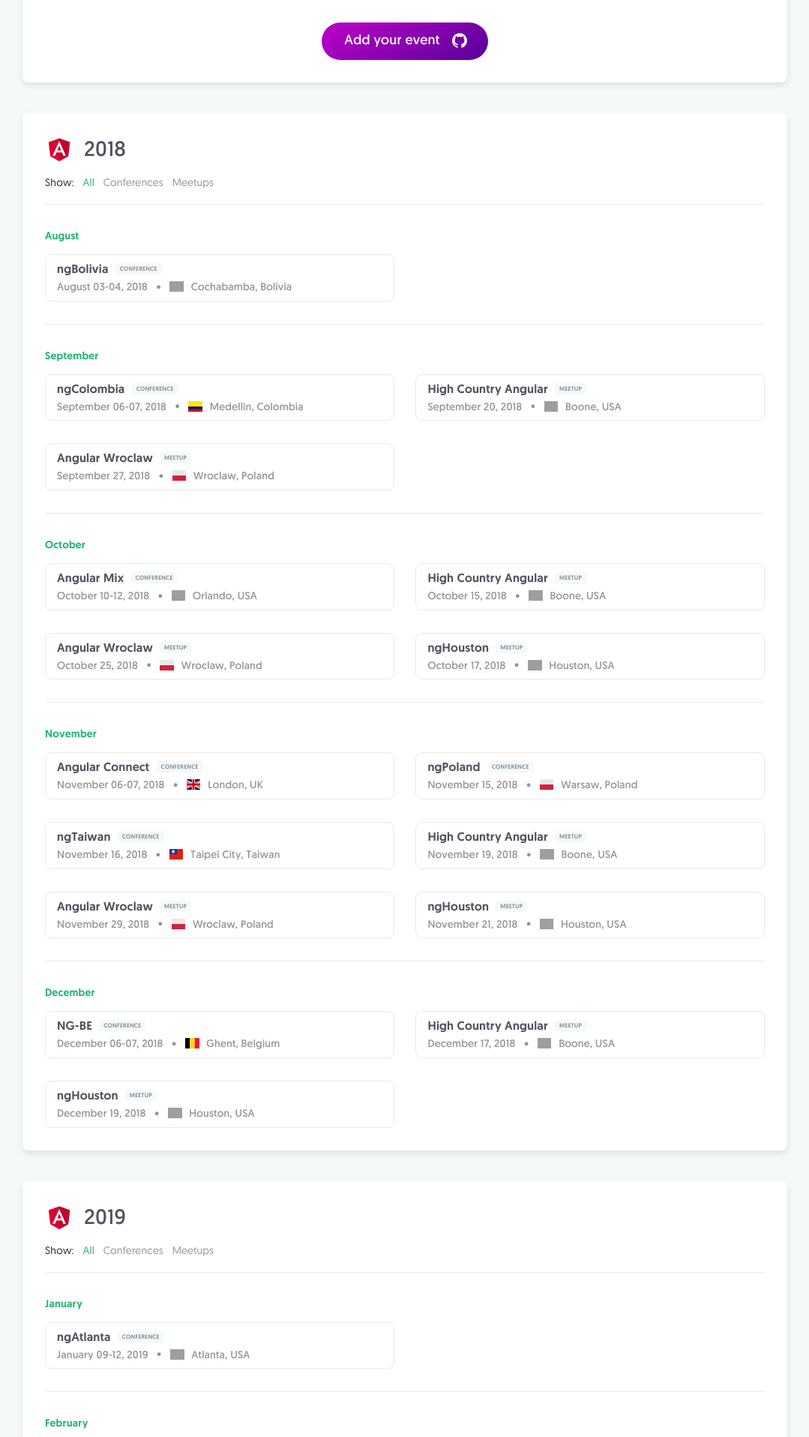
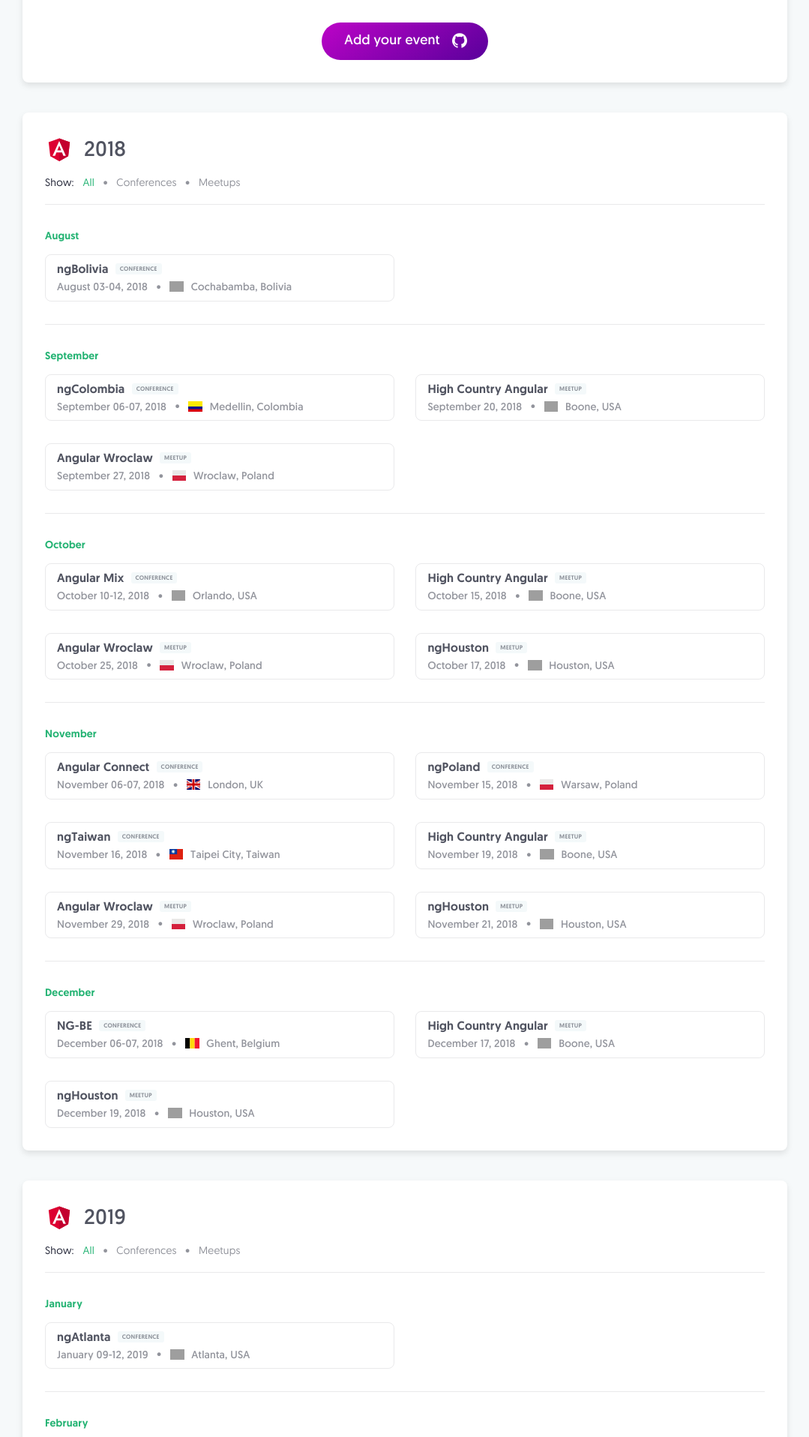
Before and after one commit to zhangen69/angularconferences.github.io, a Jekyll site: the page built from index.html, in a window 1280 px wide. Shown: the part 575-2491 px from the top of the page at 75% size, without its empty margins (100-1179 px from the left). Built offline with Jekyll 4.4.1, drawn with Linux system fonts in a browser that asks for light colours; grey boxes are pictures that could not be loaded.

Commit message:
Add bullets

```diff
--- a/_includes/calendar.html
+++ b/_includes/calendar.html
@@ -5,9 +5,9 @@
 </div>
 <div class="ac-conf">
   <div class="ac-conf-filters">
-    <span>Show:</span>
-    <a href="#all" class="active">All</a>
-    <a href="#conference">Conferences</a>
+    <p>Show:</p>
+    <a href="#all" class="active">All</a> <span>&bull;</span>
+    <a href="#conference">Conferences</a> <span>&bull;</span>
     <a href="#meetup">Meetups</a>
   </div>
   {% for conf in assets %}
--- a/assets/css/source/components/_dates.scss
+++ b/assets/css/source/components/_dates.scss
@@ -20,6 +20,11 @@
     margin: 20px 0;
     font-size: 14px;
     span {
+      margin: 0 4px;
+      color: $night-50;
+    }
+    p {
+      display: inline-block;
       margin-right: 4px;
     }
     a {
```
Also changed, not shown: assets/css/app.css.
